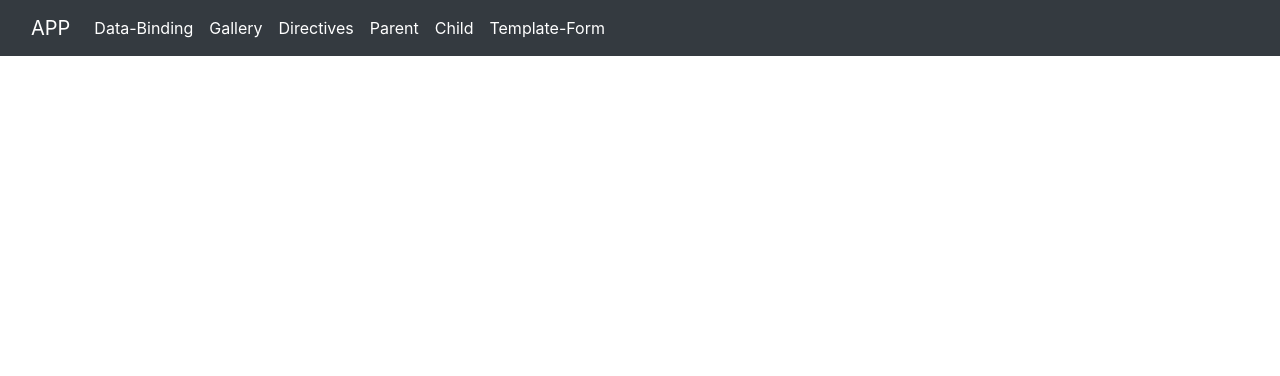
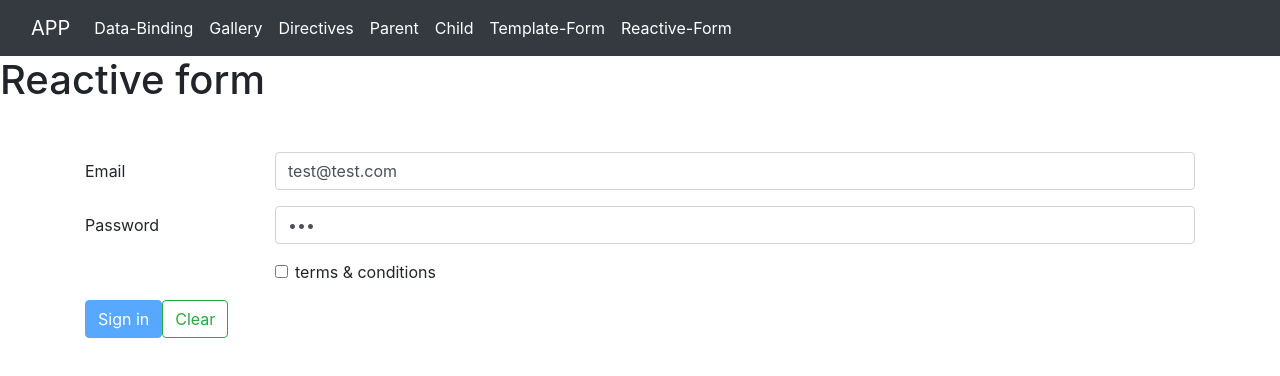
Before and after one commit to gangadhar-te/ty_aglt_mean_html, an Angular app in the folder Angular/first-angular/: page /reactive in a window 1280 px wide. Before the commit this address led to /. Shown: the top 376 px of the page. Built offline with nearby package versions, Linux system fonts and the light colour scheme.

Commit message:
angular 30/08 morning

```diff
--- a/Angular/first-angular/src/app/app.component.html
+++ b/Angular/first-angular/src/app/app.component.html
@@ -24,6 +24,9 @@
         <li class="nav-item">
           <a class="nav-link active" routerLink="template">Template-Form</a>
         </li>
+        <li class="nav-item">
+          <a class="nav-link active" routerLink="reactive">Reactive-Form</a>
+        </li>
       </ul>
     </div>
   </div></nav>
--- /dev/null
+++ b/Angular/first-angular/src/app/reactive-form/reactive-form.component.css
@@ -0,0 +1,3 @@
+input.ng-touched.ng-invalid{
+  border:1px solid red
+}
--- /dev/null
+++ b/Angular/first-angular/src/app/reactive-form/reactive-form.component.html
@@ -0,0 +1,46 @@
+<h1>Reactive form</h1>
+<div class="container mt-5">
+  <form [formGroup] = "checkInForm" (ngSubmit)="postData()">
+    <div class="form-group row">
+      <label for="inputEmail3" class="col-sm-2 col-form-label">Email</label>
+      <div class="col-sm-10">
+        <input type="email" class="form-control" id="inputEmail3"
+        formControlName ="emailAddr">
+        <span *ngIf= " checkInForm.get('emailAddr').touched && checkInForm.get('emailAddr').hasError('required')">
+          Enter email address
+        </span>
+        <span *ngIf= " checkInForm.get('emailAddr').touched && checkInForm.get('emailAddr').hasError('email')">
+         Enter valid email address
+        </span>
+      </div>
+    </div>
+    <div class="form-group row">
+      <label for="inputPassword3" class="col-sm-2 col-form-label">Password</label>
+      <div class="col-sm-10">
+        <input type="password" class="form-control" id="inputPassword3" formControlName ="password">
+      </div>
+      <span class="offset-md-2" *ngIf= " checkInForm.get('password').touched && checkInForm.get('password').hasError('required')">
+        Enter password
+      </span>
+    </div>
+    <div class="form-group row">
+      <div class="col-sm-10 offset-sm-2">
+        <div class="form-check">
+          <input class="form-check-input" type="checkbox" id="gridCheck1" formControlName ="terms">
+          <label class="form-check-label" for="gridCheck1">
+           terms & conditions
+          </label>
+        </div>
+      </div>
+    </div>
+    <div class="form-group row">
+      <div class="col-sm-10">
+        <button type="submit" class="btn btn-primary"
+        [disabled]="!checkInForm.valid">Sign in</button>
+        <button type="reset" class="btn btn-outline-success"
+        (click) = "resetForm()">Clear</button>
+      </div>
+    </div>
+  </form>
+
+</div>
--- /dev/null
+++ b/Angular/first-angular/src/app/reactive-form/reactive-form.component.ts
@@ -0,0 +1,47 @@
+import { Component, OnInit } from '@angular/core';
+import {
+  FormGroup,
+  FormControl,
+  FormBuilder,
+  Validators,
+} from '@angular/forms';
+
+@Component({
+  selector: 'app-reactive-form',
+  templateUrl: './reactive-form.component.html',
+  styleUrls: ['./reactive-form.component.css'],
+})
+export class ReactiveFormComponent implements OnInit {
+  checkInForm: FormGroup;
+  constructor(private formBuilder: FormBuilder) {
+    this.checkInForm = formBuilder.group({
+      emailAddr: [
+        '',
+        [
+          Validators.required,
+          Validators.email,
+          Validators.minLength(3),
+          Validators.maxLength(20),
+        ],
+      ],
+      password: ['', Validators.required],
+      terms: ['', Validators.requiredTrue],
+    });
+  }
+
+  ngOnInit(): void {
+    this.checkInForm.patchValue({
+      emailAddr: 'test@test.com',
+      password: 100,
+    });
+  }
+
+  postData() {
+    console.log(this.checkInForm);
+    console.log(this.checkInForm.value);
+  }
+
+  resetForm(){
+    this.checkInForm.reset()
+  }
+}
```
Also changed, not shown: Angular/first-angular/src/app/app.module.ts (+9 -4 lines), 1 other file (tests, documents, lock files or other folders).
